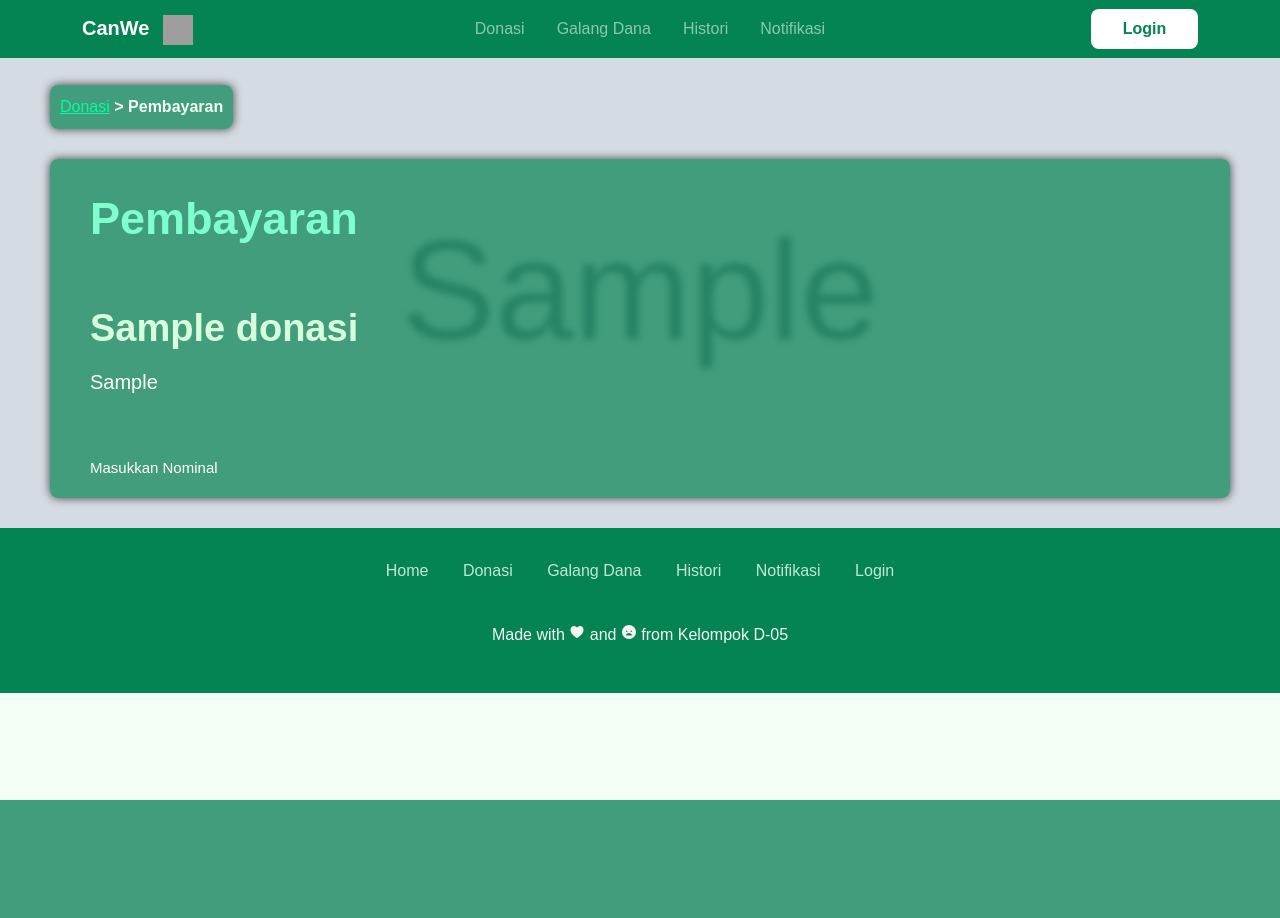
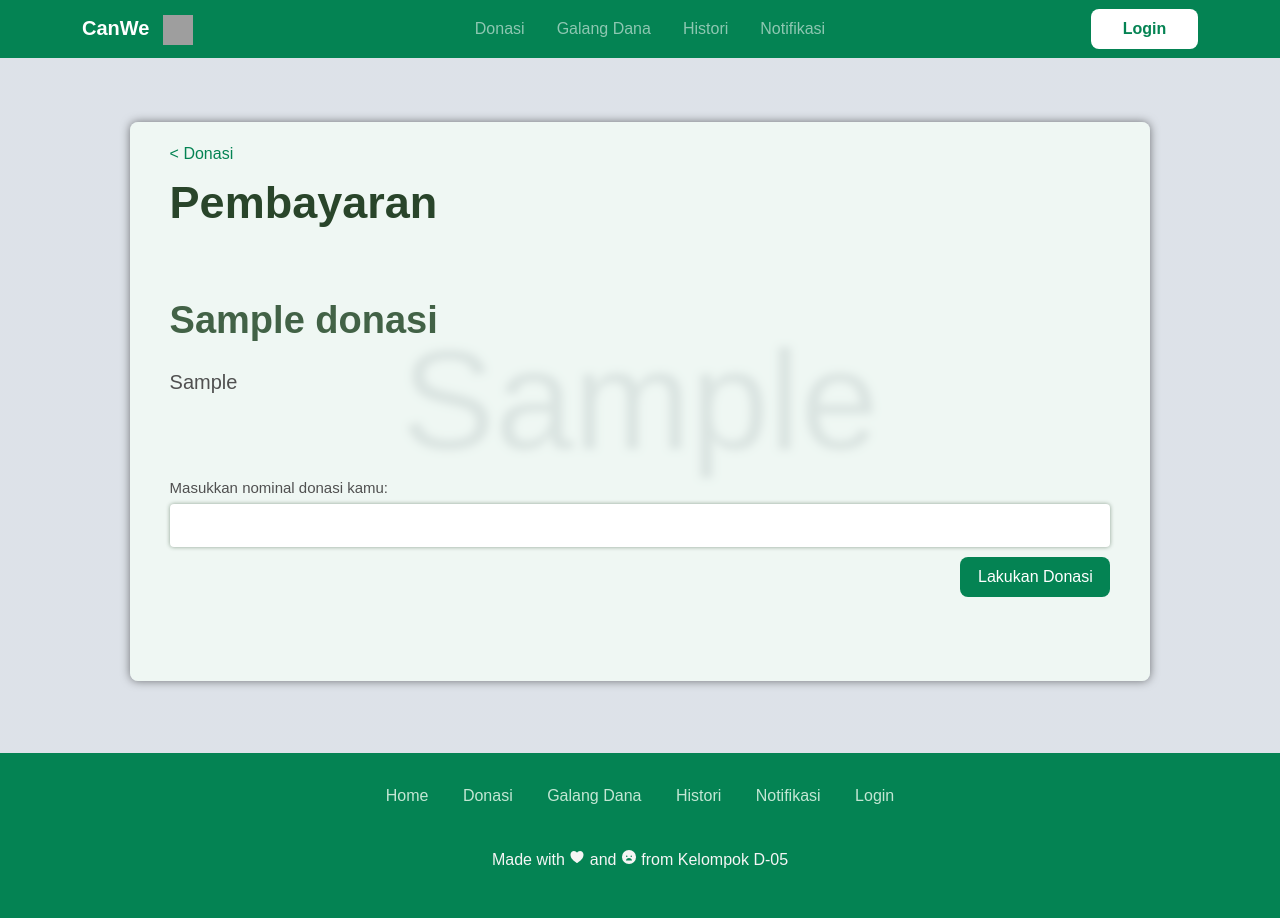
Before and after one commit to muhammadHaggy/tugas-kelompok, a Django app: page /donasi/bayar/1 in a window 1280 px wide. Before the commit the page ends 800 px from the top, so only its background shows below. Run offline with Django 4.2, Linux system fonts and the light colour scheme; tables that the repository leaves empty hold one stand-in row (values such as "Sample post"); grey boxes marked "Sample" are stand-in pictures; some libraries are stand-ins or nearby versions; grey boxes are pictures that could not be loaded.

Commit message:
update donasi

```diff
--- /dev/null
+++ b/donasi/forms.py
@@ -0,0 +1,4 @@
+from django import forms
+
+class Pembayaran(forms.Form):
+    nominal = forms.IntegerField(label='', widget=forms.NumberInput(attrs={'id':'input-nominal'}))
--- a/donasi/templates/bayar_donasi.html
+++ b/donasi/templates/bayar_donasi.html
@@ -78,47 +78,47 @@
 
     /* Pembayaran */
     #pembayaran {
-        margin-top: 55px;
-        padding: 30px 50px;
+        margin-top: 50px;
+        padding: 4vh 7vw;
         background-position: center;
         background-size: cover;
         background-repeat: no-repeat;
     }
 
-    .box-button {
-        padding: 10px;
-        border-radius: 8px;
-        width: fit-content;
-        margin-bottom: 30px;
-    }
-
     .button-back {
-        color: #03fd9d;
+        color: var(--pr-color);
+        text-decoration: none;
     }
 
     .glass {
-        background-color: #048352b4;
+        background-color: rgba(246, 255, 247, 0.719);
         border-radius: 8px;
-        box-shadow: 0px 0px 10px rgba(0, 0, 0, 0.7);
-        -webkit-backdrop-filter: blur(3px);
-        backdrop-filter: blur(3px);
+        box-shadow: 0px 0px 10px rgba(0, 0, 0, 0.5);
+        -webkit-backdrop-filter: blur(4px);
+        backdrop-filter: blur(4px);
     }
 
-    /* Info */
+    /* Donasi */
     #donasi {
-        padding: 3px 40px;
+        padding: 20px 40px;
+        margin: 40px;
+        min-width: fit-content;
+        align-items: left;
+        display: flex;
+        flex-direction: column;
+    }
 
-    }
     #donasi h2 {
         font-size: 45px;
-        color: rgb(126, 255, 205);
+        color: #29452a;
         font-weight: bold;
-        margin-top: 30px;
+        margin-top: 10px;
     }
 
     #donasi h3 {
         font-size: 38px;
-        color: #d7ffdb;
+        color: var(--pr-color);
+        color: #426246;
         margin-top: 60px;
         font-weight: bold;
     }
@@ -127,14 +127,79 @@
         text-align: justify;
         font-size: 20px;
         margin-top: 15px;
-        color: white;
+        margin-bottom: 80px;
+        color: rgb(80, 80, 80);
+    }
+
+    #donasi #nominal {
+        font-size: 15px;
+        font-weight: bold;
+        color: #048353;
     }
 
     #donasi #masukkan-nominal {
         font-size: 15px;
-        margin-top: 60px;
-        color: white;
+        margin-bottom: 5px;
+        color: rgb(80, 80, 80);
     }
+
+    #input-nominal {
+        border-radius: 4px;
+        border: none;
+        box-shadow: 0px 0px 4px #29452a7e;
+        width: 100%;
+        height: 5%;
+        padding: 10px 15px;
+        margin-bottom: 10px;
+        font-size: 20px;
+    }
+
+    .btn-submit {
+        text-align: right;
+    }
+
+    input[type=submit] {
+        border: none;
+        font-size: 16px;
+        color: #fff;
+        padding: 8px 16px;
+        background-color: var(--pr-color);
+        border-radius: 8px;
+        cursor: pointer;
+        transition: all 0.1s ease-in;
+        width: 150px;
+    }
+
+    .div-message {
+        text-align: center;
+        margin-top: 20px;
+        margin-bottom: 20px;
+    }
+
+    #success {
+        text-decoration: none;
+        font-size: 10px;
+    }
+
+    #success:hover {
+        color: #a7f8aa;
+    }
+
+    .success {
+        background-color: #048353;
+        color: #a7f8aa;
+        width: fit-content;
+        padding: 10px;
+        text-align: center;
+        border-radius: 8px;
+        transition: all .2s;
+    }
+
+    .success-hide {
+        opacity: 0;
+        transition: all .5s;
+    }
+
 
     /* Footer */
     #footer {
@@ -178,28 +243,54 @@
 {% endblock css %}
 
 {% block container %}
-<section id="pembayaran" style="background-image: url(/media/{{foto_donasi}});">
-    <div class="box-button glass">
-        <a href="/donasi/" class="button-back">
-            Donasi</a>
-        <a style="font-weight: bold; color: #F3FFF4">
-            > Pembayaran
-        </a>
-    </div>
+<section id="pembayaran" style="background-image: linear-gradient(rgba(255, 255, 255, 0.2), rgba(255, 255, 255, 0.2)), url(/media/{{foto_donasi}});">
 
     <section id="donasi" class="glass">
+
+        <a href="/donasi/" class="button-back">
+            < Donasi</a>
+
         <h2>Pembayaran</h2>
 
         <h3>{{ nama_donasi }}</h3>
         <p id="deskripsi">{{ deskripsi_donasi }}</p>
 
-        <p id="masukkan-nominal">Masukkan Nominal</p>
+        <p id="masukkan-nominal">Masukkan nominal donasi kamu:</p>
+
+        <form id="bayar-donasi" method="POST">
+            {% csrf_token %}
+            {{ form }}
+            <br>
+            <div class="btn-submit">
+                <input type="submit" value="Lakukan Donasi" onclick="return bayar()">
+            </div>
+        </form>
+
+        <div class="div-message">
+            <a id="success" class="success-hide">Terima kasih, donasi Anda telah kami terima!</a>
+        </div>
+
     </section>
-
-
 </section>
-{% endblock container %}
 
 <script>
+    function bayar() {
+        const message = document.getElementById('success')
+
+        fetch('/donasi/bayar/proses/{{id}}', {
+            method: "POST",
+            body: new FormData(document.querySelector('#bayar-donasi'))
+        }).then()
+        document.getElementById('input-nominal').value = ''
+        message.classList.replace('success-hide', 'success')
+        setTimeout(hapusMessage, 3000)
+        return false
+    }
+
+    function hapusMessage() {
+        const message = document.getElementById('success')
+        message.classList.replace('success', 'success-hide')
+    }
 
 </script>
+{% endblock container %}
--- a/donasi/urls.py
+++ b/donasi/urls.py
@@ -6,5 +6,6 @@ app_name = 'donasi'
 urlpatterns = [
     path('', show_donasi, name='show_donasi'),
     path('bayar/<int:id>', bayar_donasi, name='bayar_donasi'),
-    path('get-data-donasi/', get_data_donasi, name='get_data_donasi')
+    path('bayar/proses/<int:id>', bayar_proses, name='bayar_proses'),
+    path('get-data-donasi/', get_data_donasi, name='get_data_donasi'),
 ]
--- a/donasi/views.py
+++ b/donasi/views.py
@@ -1,5 +1,6 @@
 from django.shortcuts import render
 from donasi.models import Donasi
+from donasi.forms import Pembayaran
 from django.http import HttpResponse
 from django.core import serializers
 
@@ -13,9 +14,23 @@ def bayar_donasi(request, id):
         'nama_donasi': donasi.nama,
         'deskripsi_donasi': donasi.deskripsi,
         'foto_donasi': donasi.foto,
+        'terkumpul':donasi.terkumpul,
+        'target': donasi.target,
+        'form': Pembayaran(),
+        'id': id,
     }
     return render(request, 'bayar_donasi.html', context)
-    # return render(request, 'bayar_donasi.html')
+
+def bayar_proses(request, id):
+    if request.method == 'POST':
+        form = Pembayaran(request.POST)
+        donasi = Donasi.objects.get(pk = id)
+        if form.is_valid():
+            nominal = form.cleaned_data['nominal']
+            donasi.terkumpul += nominal
+            donasi.save()
+
+    return HttpResponse(serializers.serialize('json', donasi))
 
 def get_data_donasi(request):
     donasi = Donasi.objects.all()
@@ -23,3 +38,7 @@ def get_data_donasi(request):
             item.urlFoto = item.foto.url
 
     return HttpResponse(serializers.serialize('json', donasi))
+
+def get_data_donasi_id(request, id):
+    donasiTerkumpul = Donasi.objects.get(pk = id).terkumpul
+    return HttpResponse(serializers.serialize('json', donasiTerkumpul))
--- a/templates/base.html
+++ b/templates/base.html
@@ -264,7 +264,7 @@
       </li>
 
       <li>
-        <a href="#">Donasi</a>
+        <a href="/donasi/">Donasi</a>
       </li>
 
       <li>
--- a/templates/base_with_navbar.html
+++ b/templates/base_with_navbar.html
@@ -344,7 +344,7 @@
   <!-- Navbar -->
   <nav class="navbar navbar-expand-lg navbar-dark position-fixed w-100" style="background-color: #048353;">
     <div class="container" ">
-      <a class=" navbar-brand" href="#">
+      <a class=" navbar-brand" href="/">
       <span class="myapp me-2">CanWe</span>
       <img src="https://cdn-icons-png.flaticon.com/128/2904/2904948.png" width="30" height="30">
       </a>
@@ -352,7 +352,7 @@
       <div class="collapse navbar-collapse" id="navbarNav">
         <ul class="navbar-nav mx-auto">
           <li class="nav-item mx-2">
-            <a class="nav-link" href="#">Donasi</a>
+            <a class="nav-link" href="/donasi/">Donasi</a>
           </li>
 
           <li class="nav-item mx-2">
@@ -364,7 +364,7 @@
           </li>
 
           <li class="nav-item mx-2">
-            <a class="nav-link" href="#">Notifikasi</a>
+            <a class="nav-link" href="/notifikasi/">Notifikasi</a>
           </li>
         </ul>
 
@@ -406,7 +406,7 @@
       </li>
 
       <li>
-        <a href="#">Donasi</a>
+        <a href="/donasi/">Donasi</a>
       </li>
 
       <li>
```
Also changed, not shown: donasi/templates/donasi.html (+27 -6 lines).
